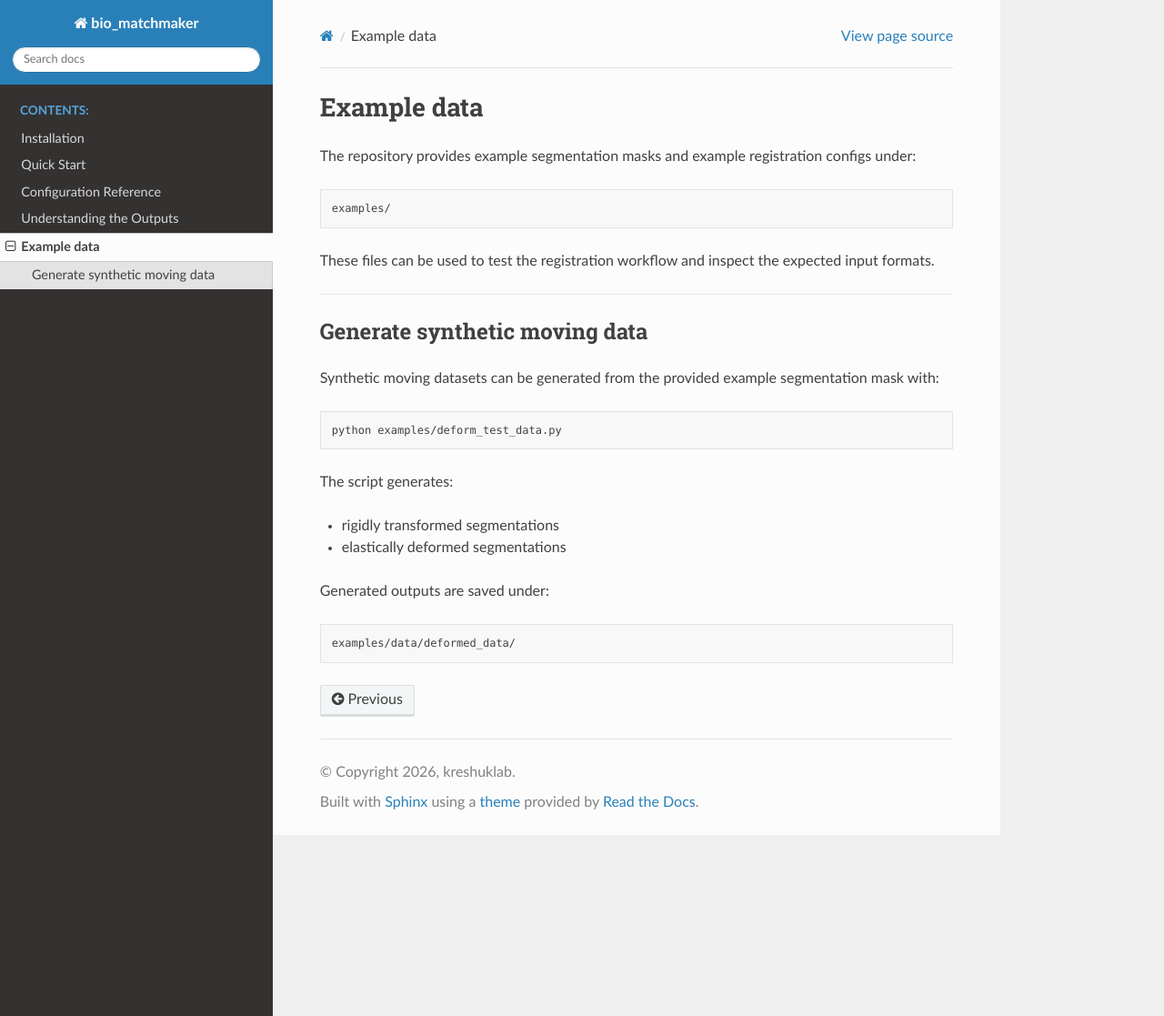
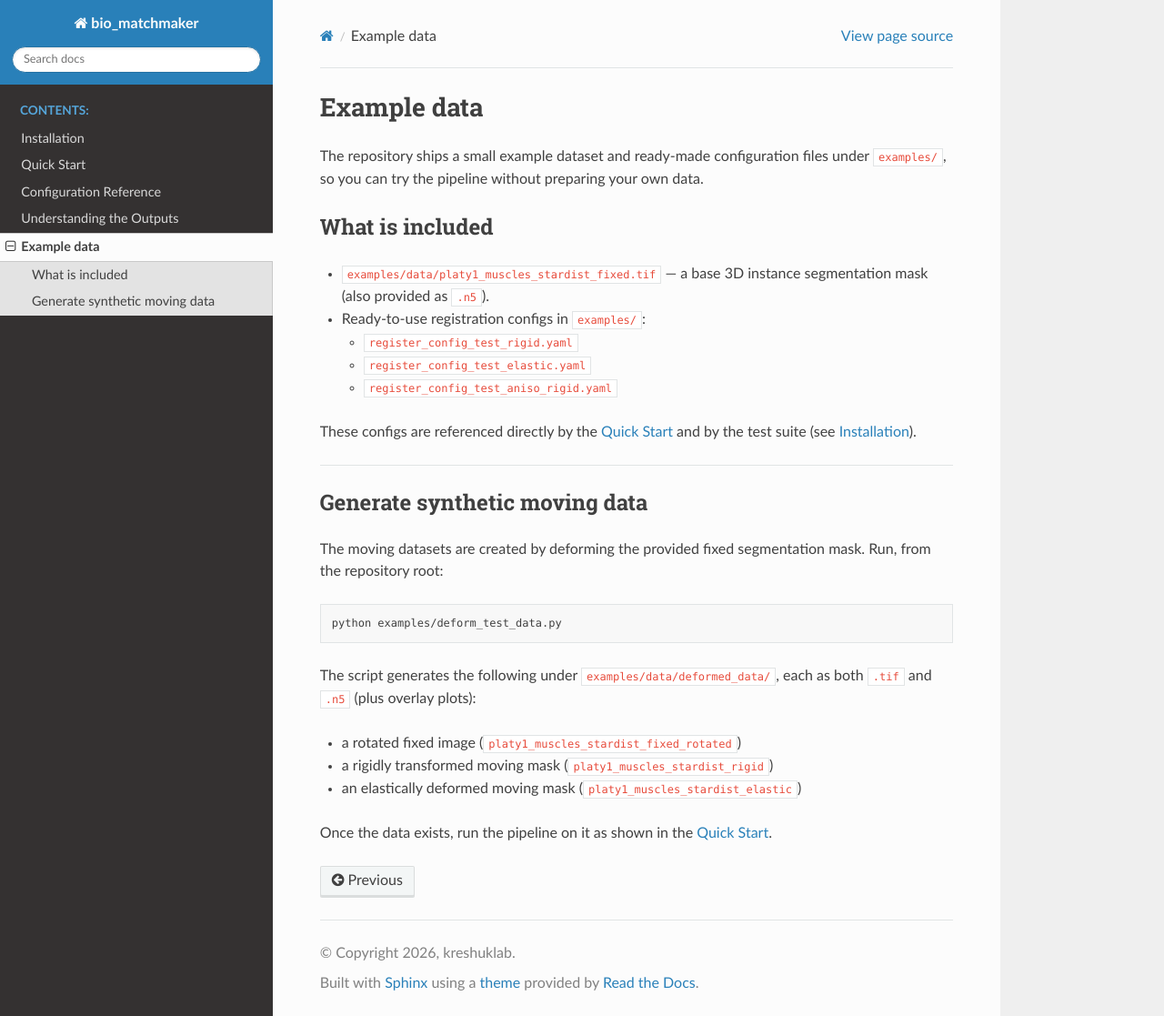
Before and after one commit to kreshuklab/image-matchmaker, a Sphinx documentation site: the page built from docs/source/example_data.md, in a window 1280 px wide and 1117 px high. Shown: the whole window at 91% size. Built offline with Sphinx 7.4.7 and the Read the Docs theme 3.1.0, drawn with Linux system fonts in a browser that asks for light colours.

Commit message:
further explain how to deform test data

````diff
--- a/docs/source/example_data.md
+++ b/docs/source/example_data.md
@@ -1,30 +1,36 @@
 # Example data
 
-The repository provides example segmentation masks and example registration configs under:
+The repository ships a small example dataset and ready-made configuration files
+under `examples/`, so you can try the pipeline without preparing your own data.
 
-```text
-examples/
-```
+## What is included
 
-These files can be used to test the registration workflow and inspect the expected input formats.
+- `examples/data/platy1_muscles_stardist_fixed.tif` — a base 3D instance
+  segmentation mask (also provided as `.n5`).
+- Ready-to-use registration configs in `examples/`:
+  - `register_config_test_rigid.yaml`
+  - `register_config_test_elastic.yaml`
+  - `register_config_test_aniso_rigid.yaml`
+
+These configs are referenced directly by the {doc}`Quick Start <quickstart>` and by
+the test suite (see {doc}`Installation <installation>`).
 
 ---
 
 ## Generate synthetic moving data
 
-Synthetic moving datasets can be generated from the provided example segmentation mask with:
+The moving datasets are created by deforming the provided fixed segmentation mask. Run, from the
+repository root:
 
 ```bash
 python examples/deform_test_data.py
 ```
 
-The script generates:
+The script generates the following under `examples/data/deformed_data/`, each as
+both `.tif` and `.n5` (plus overlay plots):
 
-- rigidly transformed segmentations
-- elastically deformed segmentations
+- a rotated fixed image (`platy1_muscles_stardist_fixed_rotated`)
+- a rigidly transformed moving mask (`platy1_muscles_stardist_rigid`)
+- an elastically deformed moving mask (`platy1_muscles_stardist_elastic`)
 
-Generated outputs are saved under:
-
-```text
-examples/data/deformed_data/
-```
+Once the data exists, run the pipeline on it as shown in the {doc}`Quick Start <quickstart>`.
````
Also changed, not shown: docs/source/installation.md (+2 -1 lines).
